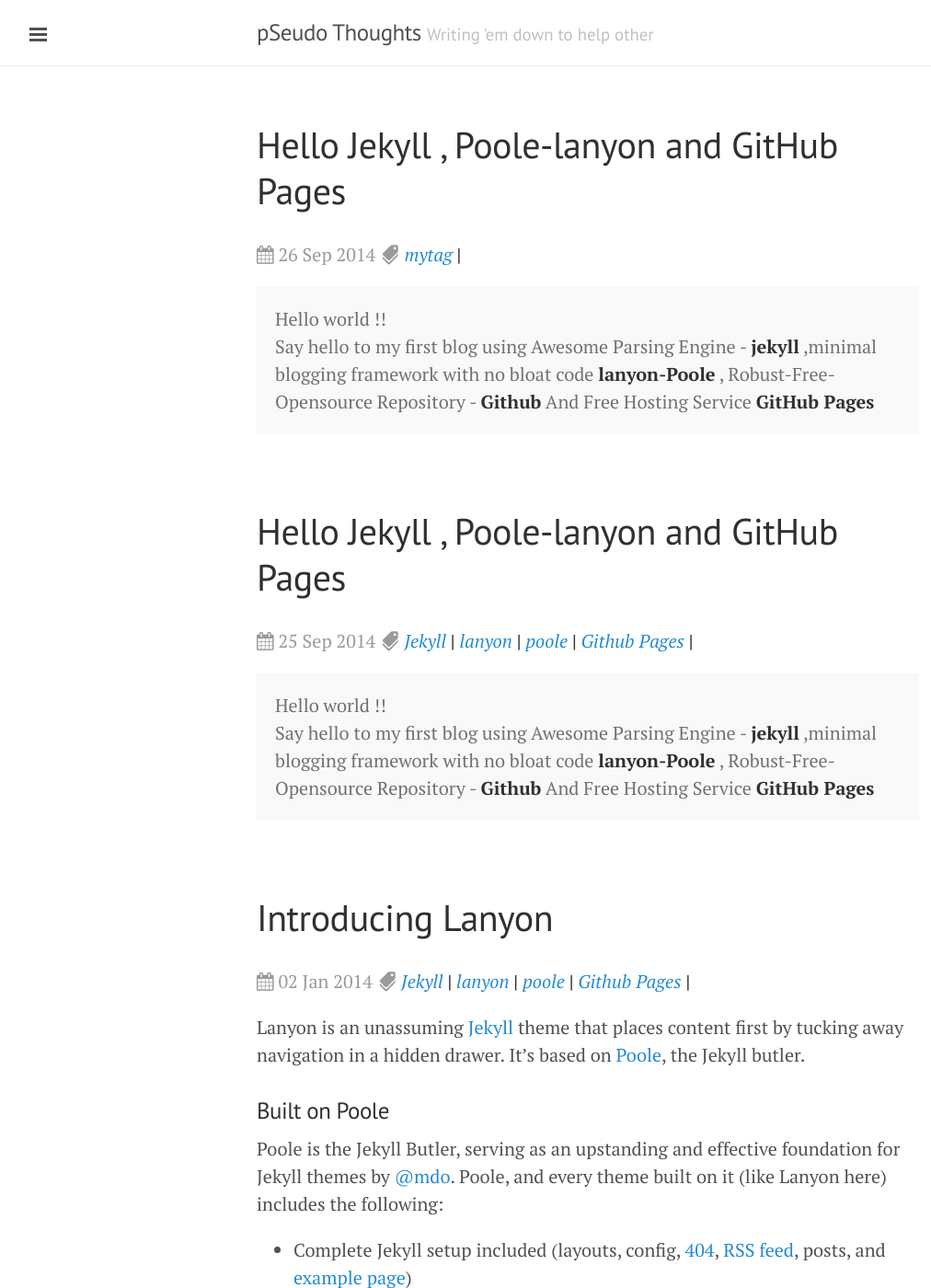
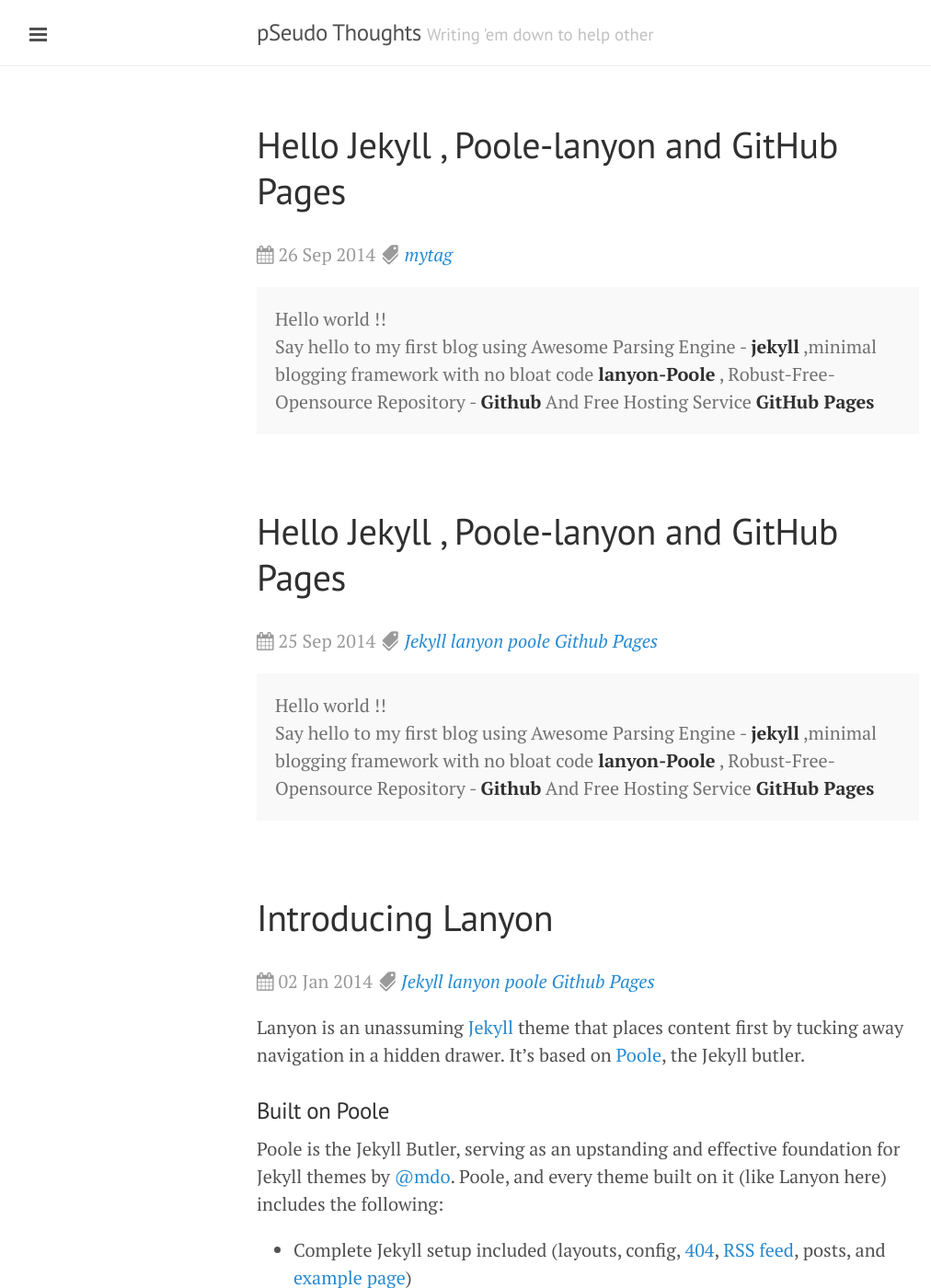
Before and after one commit to DharmeshPandav/dharmeshpandav.github.io, a Jekyll site: the page built from index.html, in a window 1280 px wide and 1400 px high. Shown: the whole window at 92% size, without its empty margins (1-1013 px from the left). Built offline with Jekyll 4.4.1, drawn with Linux system fonts in a browser that asks for light colours; nearby versions of some CDN libraries; Markdown is read by kramdown in place of the engine named in the settings; the list of posts is cut into pages by our own code.

```diff
--- a/index.html
+++ b/index.html
@@ -12,13 +12,18 @@ title: Home
       </a>
     </h1>
 
+      {% assign flag = false %}
     <span class="post-date">
         <span>
             <i class="fa fa-calendar"></i>
         {{ post.date | date_to_string }}
              <i class="fa fa-tags fa-rotate-90"></i>
 			{% for tag in post.tags %}
-				<em> <a href="{{ site.url }}/tags/{{tag}}">{{ tag }}</a> </em> <strong>|</strong>
+				{% if flag %}
+                    <strong>|</strong>
+                {% endif}
+                {% assign flag = true %}
+                <em> <a href="{{ site.url }}/tags/{{tag}}">{{ tag }}</a> </em>
 			{% endfor %}
         </span>
     </span>
```
